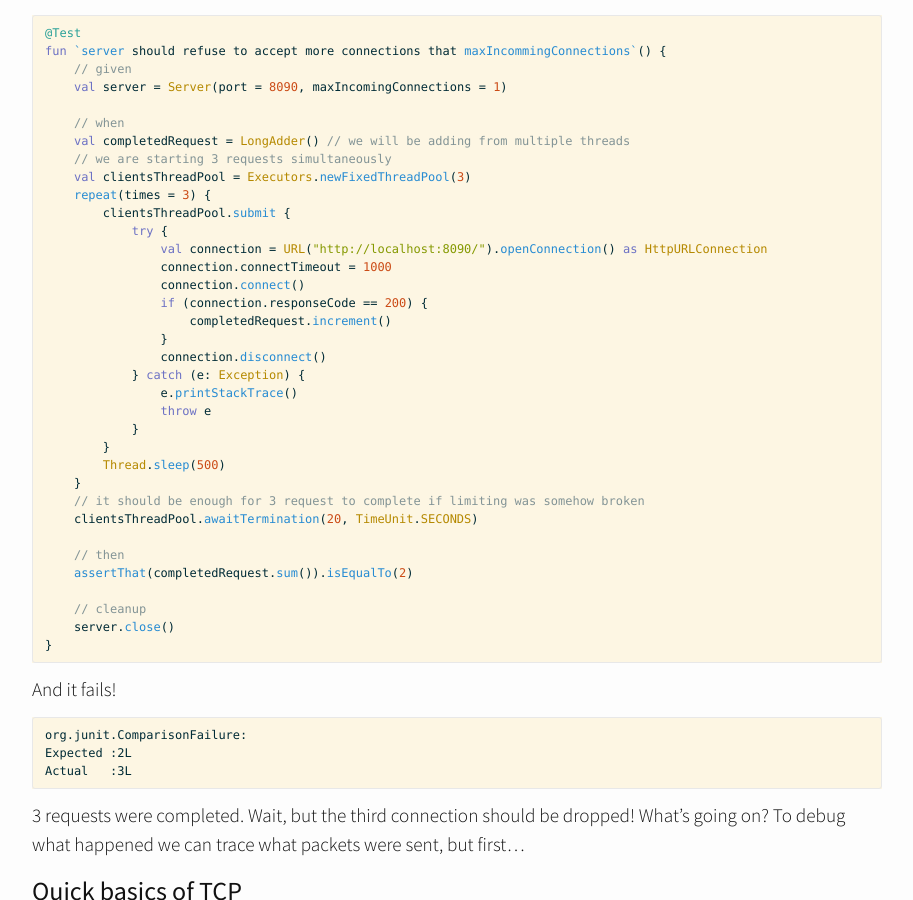
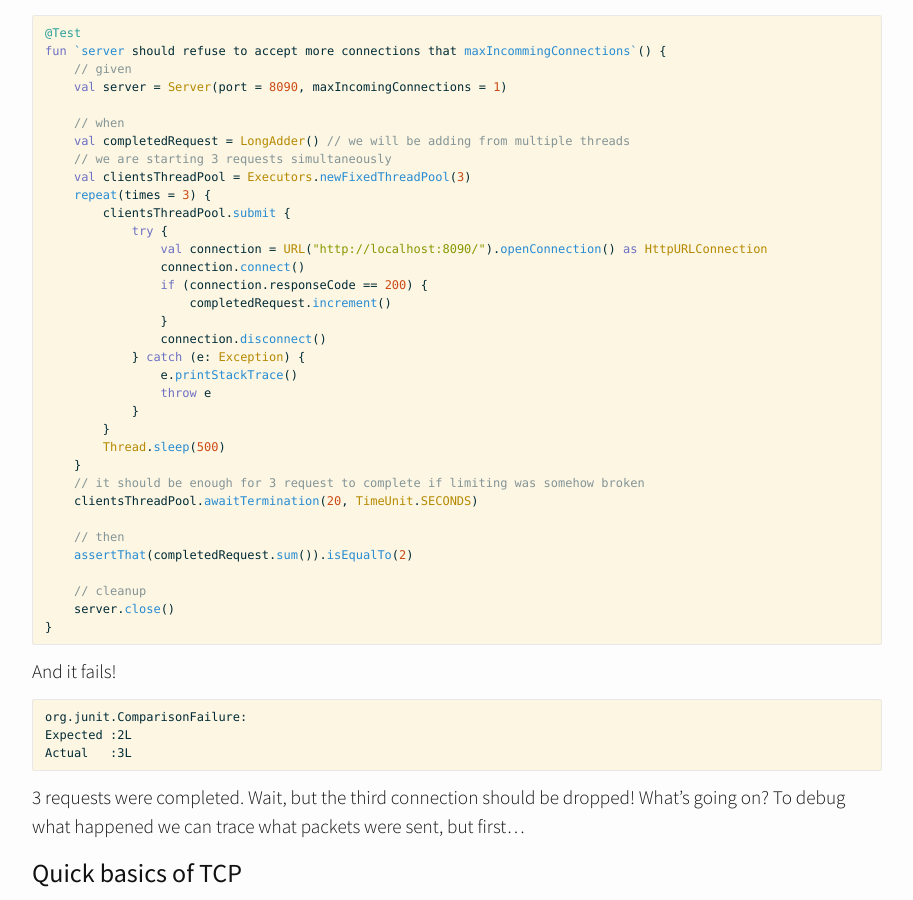
Before and after one commit to jakubdyszkiewicz/jakubdyszkiewicz.github.io, a Jekyll site: the page built from _posts/2018-08-11-http-part2.markdown, in a window 1280 px wide and 900 px high, scrolled down 2386 px. Shown: the whole window, without its empty margins (183-1096 px from the left). Built offline with Jekyll 4.4.1, drawn with Linux system fonts in a browser that asks for light colours; nearby versions of some CDN libraries; comment, search, counter and statistics services are not loaded.

Commit message:
Fixed additional connection timeout in HTTP Part 2

```diff
--- a/_posts/2018-08-11-http-part2.markdown
+++ b/_posts/2018-08-11-http-part2.markdown
@@ -93,7 +93,6 @@ fun `server should refuse to accept more connections that maxIncommingConnection
         clientsThreadPool.submit {
             try {
                 val connection = URL("http://localhost:8090/").openConnection() as HttpURLConnection
-                connection.connectTimeout = 1000
                 connection.connect()
                 if (connection.responseCode == 200) {
                     completedRequest.increment()
```
